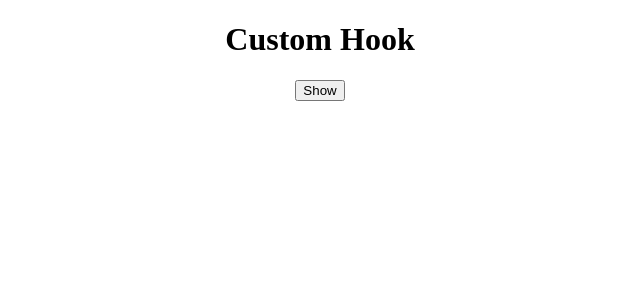
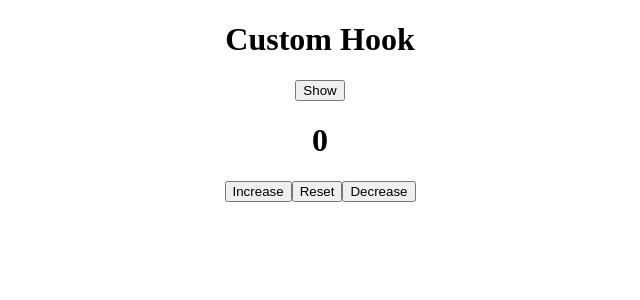
Before and after one commit to SilasFas/React-studies-1, a React (Create React App) app: page / in a window 1280 px wide. Shown: the top 300 px of the page, without its empty margins (320-960 px from the left). Built offline with nearby package versions, Linux system fonts and the light colour scheme.

Commit message:
CustomHookExercise

```diff
--- a/src/App.js
+++ b/src/App.js
@@ -1,5 +1,6 @@
 import './App.css';
 import { HideShow } from './components/HideShow';
+import { Counter } from './components/Counter';
 
 function App() {
 
@@ -7,6 +8,7 @@ function App() {
     <div className="App">
       <h1>Custom Hook</h1>
       <HideShow />
+      <Counter />
     </div>
   );
 }
--- /dev/null
+++ b/src/components/Counter.js
@@ -0,0 +1,14 @@
+import { useCounter } from "./useCounter"
+
+export const Counter = () => {
+    const [count, Increase, Reset, Decrease] = useCounter()
+
+    return (
+        <div>
+            <h1>{count}</h1>
+            <button onClick={Increase}>Increase</button>
+            <button onClick={Reset} >Reset</button>
+            <button onClick={Decrease} >Decrease</button>
+        </div>
+    )
+}
--- /dev/null
+++ b/src/components/useCounter.js
@@ -0,0 +1,11 @@
+import { useState } from "react"
+
+export const useCounter = (initialValue = 0) => {
+    const [count, setCount] = useState(initialValue)
+
+    const Increase = () => setCount(count + 1)
+    const Reset = () => setCount(0)
+    const Decrease = () => setCount(count - 1)
+
+    return [count, Increase, Reset, Decrease]
+}
```
